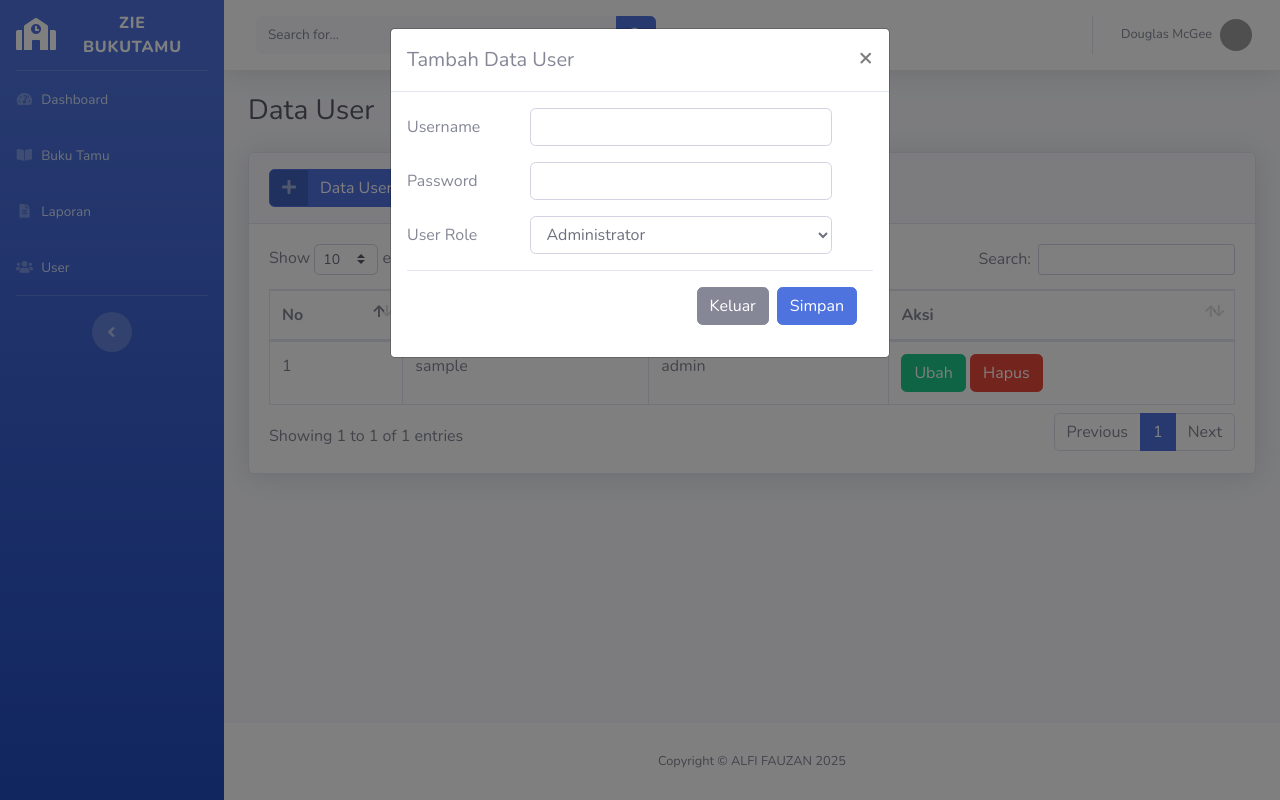
After one commit to Alfifauzan14/buku_tamu, a PHP site: page /users.php in a window 1280 px wide, after a click on "Data User". The commit adds this page. Run offline with PHP 8.4, Linux system fonts and the light colour scheme; tables that the repository leaves empty or names only in its code hold one stand-in row (values such as "Sample post"); grey boxes are pictures that could not be loaded.

Commit message:
membuat fitur tambah data user

```diff
--- a/function.php
+++ b/function.php
@@ -66,4 +66,22 @@ function hapus_tamu($id) {
 
     return mysqli_affected_rows($koneksi);
 }
+
+function tambah_users($data){
+    global $koneksi;
+
+    $kode        = htmlspecialchars($data["id_user"]);
+    $username    = htmlspecialchars($data["username"]);
+    $password    = htmlspecialchars($data["password"]);
+    $user_role   = htmlspecialchars($data["user_role"]);
+
+    // Enkripsi password dengan password_hash
+    $password_hash = password_hash($password, PASSWORD_DEFAULT);
+
+    $query = "INSERT INTO users VALUES ('$kode', '$username', '$password_hash', '$user_role')";
+
+    mysqli_query($koneksi, $query);
+
+    return mysqli_affected_rows($koneksi);
+}
 ?>
--- a/templates/header.php
+++ b/templates/header.php
@@ -65,7 +65,7 @@
             </li>
 
             <li class="nav-item">
-                <a class="nav-link" href="user.php">
+                <a class="nav-link" href="users.php">
                     <i class="fas fa-fw fa-users"></i>
                     <span>User</span></a>
             </li>
--- /dev/null
+++ b/users.php
@@ -0,0 +1,136 @@
+<?php
+require_once('function.php');
+include_once('templates/header.php');
+?>
+<!-- Begin Page Content -->
+<div class="container-fluid">
+
+    <!-- Page Heading -->
+    <h1 class="h3 mb-4 text-gray-800">Data User</h1>
+    <?php
+    // cek apakah tombol simpan sudah diklik atau blum
+    if( isset($_POST['simpan']) ) {
+      if (tambah_users($_POST) > 0 ) {
+    ?>
+        <div class="alert alert-success" role="alert">
+          Data Berhasil Ditambahkan!
+        </div>
+      <?php
+      } else {
+      ?>
+        <div class="alert alert-danger" role="alert">
+          Data Gagal Ditambahkan!
+        </div>
+     <?php
+        }
+      }
+      ?>
+      <!-- DataTales Example -->
+      <div class="card shadow mb-4">
+        <div class="card-header py-3">
+          <button type="button" class="btn btn-primary btn-icon-split"
+            data-toggle="modal" data-target="#tambahModal">
+            <span class="icon text-white-50">
+              <i class="fas fa-plus"></i>
+            </span>
+            <span class="text">Data User</span>
+          </button>
+        </div>
+        <div class="card-body">
+          <div class="table-responsive">
+            <table class="table table-bordered" id="dataTable" width="100%" cellspacing="0">
+              <thead>
+                <tr>
+                  <th>No</th>
+                  <th>Username</th>
+                  <th>User Role</th>
+                  <th>Aksi</th>
+                </tr>
+              </thead>
+              <tbody>
+                <?php
+                $no = 1;
+                $users = query("SELECT * FROM users");
+                foreach($users as $user) : ?>
+                  <tr>
+                    <td><?= $no++;?></td>
+                    <td><?= $user['username'];?></td>
+                    <td><?= $user['user_role'];?></td>
+                    <td>
+                      <a class="btn btn-success" href="edit-user.php?id=<?= $user['id_user']?>">Ubah</a>
+                      <a onclick="confirm('Apakah anda yakin menghapus data ini?')" class="btn btn-danger" href="hapus-user.php?id=<?= $user['id_user']?>">Hapus</a>
+                    </td>
+                  </tr>
+                <?php endforeach; ?>
+              </tbody>
+            </table>
+          </div>
+        </div>
+      </div>
+      </div>
+<?php
+  // Mengambil data barang dari tabel dengan kode terbesar
+  $query = mysqli_query($koneksi, "SELECT max(id_user) as kodeTerbesar FROM users");
+  $data = mysqli_fetch_array($query);
+  $kodeuser = $data['kodeTerbesar'];
+
+  // Mengambil angka dari kode barang terbesar, menggunakan fungsi substr dan diubah ke integer dengan (int)
+  $urutan = (int) substr($kodeuser, 2, 3);
+
+  // nomor yang diambil akan ditambah 1 untuk menentukan nomor urut berikutnya
+  $urutan++;
+
+  // Membuat kode barang baru
+  // string sprintf("%03s", $urutan); berfungsi untuk membuat string menjadi 3 karakter
+
+  //angka yang diambil tadi digabungkan dengan kode huruf yang kita inginkan, misalnya zt
+  $huruf = "usr";
+  $kodeuser = $huruf . sprintf("%02s", $urutan);
+?>
+<!-- Modal -->
+<div class="modal fade" id="tambahModal" tabindex="-1" aria-labelledby="tambahModalLabel" aria-hidden="true">
+  <div class="modal-dialog">
+    <div class="modal-content">
+      <div class="modal-header">
+        <h5 class="modal-title" id="tambahModalLabel">Tambah Data User</h5>
+        <button type="button" class="close" data-dismiss="modal" aria-label="Close">
+          <span aria-hidden="true">&times;</span>
+        </button>
+      </div>
+      <div class="modal-body">
+        <form method="post" action="">
+          <input type="hidden" name="id_user" id="id_user" value="<?= $kodeuser ?>">
+          <div class="form-group row">
+            <label for="username" class="col-sm-3 col-form-label">Username</label>
+            <div class="col-sm-8">
+              <input type="text" class="form-control" id="username" name="username">
+            </div>
+          </div>
+          <div class="form-group row">
+            <label for="password" class="col-sm-3 col-form-label">Password</label>
+            <div class="col-sm-8">
+              <input type="password" class="form-control" id="password" name="password">
+            </div>
+          </div>
+          <div class="form-group row">
+            <label for="user_role" class="col-sm-3 col-form-label">User Role</label>
+            <div class="col-sm-8">
+              <select class="form-control" id="user_role" name="user_role">
+                <option value="Admin">Administrator</option>
+                <option value="Operator">Operator</option>
+              </select>
+            </div>
+          </div>
+          <div class="modal-footer">
+            <button type="button" class="btn btn-secondary" data-dismiss="modal">Keluar</button>
+            <button type="submit" name="simpan" class="btn btn-primary">Simpan</button>
+          </div>
+        </form>
+      </div>
+    </div>
+  </div>
+</div>
+
+<?php
+include_once('templates/footer.php');
+?>
```
